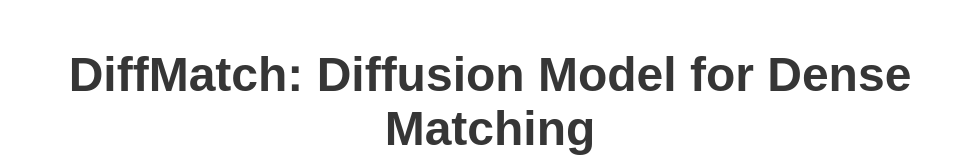
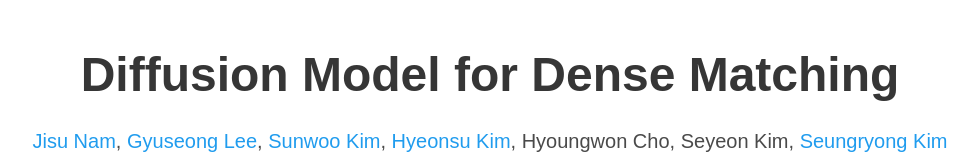
Before and after one commit to cvlab-kaist/DiffMatch, a plain HTML site: page index.html in a window 1280 px wide. Shown: the top 162 px of the page, without its empty margins (150-1128 px from the left). Drawn offline with nearby package versions, Linux system fonts and the light colour scheme; some icons are missing; a web font is replaced by a local one.

Commit message:
Update title

```diff
--- a/index.html
+++ b/index.html
@@ -32,7 +32,7 @@
     <div class="container is-max-desktop">
       <div class="columns is-centered">
         <div class="column has-text-centered">
-          <h1 class="title is-1 publication-title">DiffMatch: Diffusion Model for Dense Matching</h1>
+          <h1 class="title is-1 publication-title">Diffusion Model for Dense Matching</h1>
           <div class="is-size-5 publication-authors">
             <span class="author-block">
               <a href="https://scholar.google.com/citations?hl=ko&user=xakYe8MAAAAJ">Jisu Nam</a>,</span>
```
